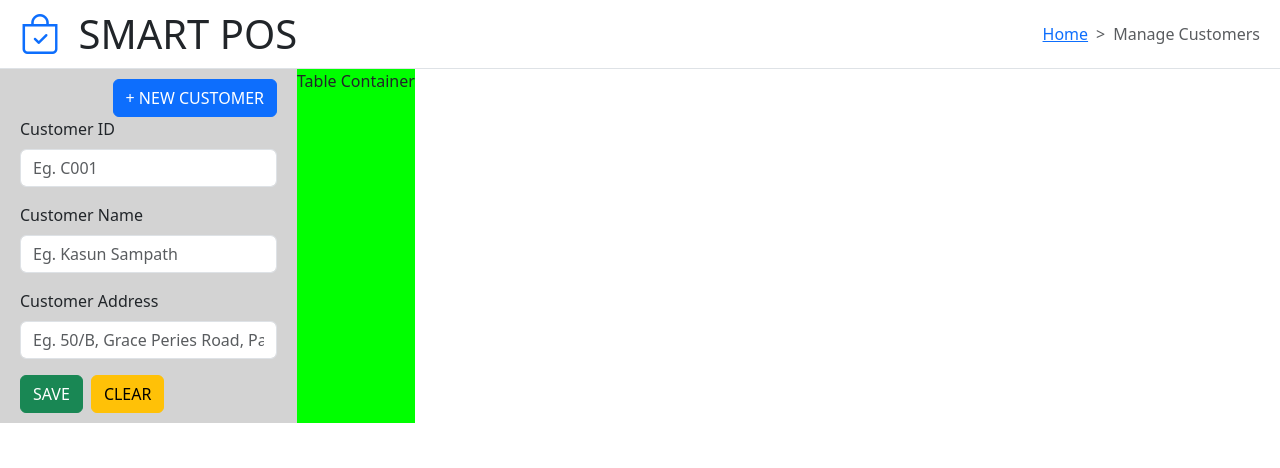
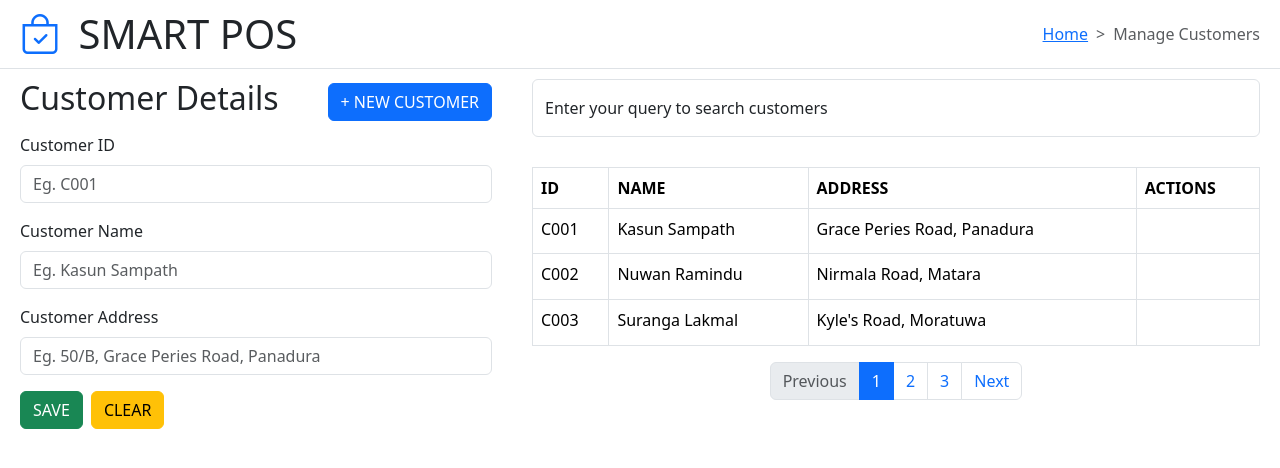
Before and after one commit to IJSE-Direct-Entry-Program-11/production-grade-design-systems, a plain HTML site: page bootstrap/exercise-1/index.html in a window 1280 px wide. Drawn offline with nearby package versions, Linux system fonts and the light colour scheme.

Commit message:
Add exercise-1

```diff
--- a/bootstrap/exercise-1/css/home.css
+++ b/bootstrap/exercise-1/css/home.css
@@ -10,17 +10,16 @@ main {
 }
 
 #form-container {
-    background-color: lightgray;
+    /* background-color: lightgray; */
     display: grid;
     padding: 10px 20px;
-}
-
-#btn-new-customer {
-    justify-self: end;
+    flex-basis: 40%;
 }
 
 #table-container {
-    background-color: lime;
+    display: grid;
+    padding: 10px 20px;
+    flex-basis: 60%;
 }
 
 @media all and (max-width: 991px) {
@@ -28,3 +27,23 @@ main {
         flex-direction: column;
     }
 }
+
+@media all and (min-width: 992px) and (max-width: 1199px) {
+    #form-container {
+        flex-basis: 45%;
+    }
+    #table-container {
+        flex-basis: 55%;
+    }
+}
+
+@media all and (max-width: 480px) {
+    header {
+        flex-direction: column;
+        justify-content: center;
+    }
+
+    #btn-new-customer span {
+        display: none;
+    }
+}
--- a/bootstrap/exercise-1/index.html
+++ b/bootstrap/exercise-1/index.html
@@ -32,9 +32,12 @@
     </header>
     <main>
         <form id="form-container" action="#" method="POST">
-            <button id="btn-new-customer" type="button" class="btn btn-primary">
-                + NEW CUSTOMER
-            </button>
+            <div class="d-flex align-items-center justify-content-between mb-2">
+                <h2>Customer Details</h2>
+                <button id="btn-new-customer" type="button" class="btn btn-primary">
+                    + NEW <span>CUSTOMER</span>
+                </button>
+            </div>
             <div class="mb-3">
                 <label for="txt-id" class="form-label">Customer ID</label>
                 <input type="text" class="form-control" name="id" id="txt-id" placeholder="Eg. C001">
@@ -52,7 +55,59 @@
                 <button type="reset" class="btn btn-warning">CLEAR</button>
             </div>
         </form>
-        <div id="table-container">Table Container</div>
+        <div id="table-container">
+            <div class="form-floating mb-3">
+                <input type="text" class="form-control" id="txt-search" placeholder="Enter your query to search customers">
+                <label for="txt-search">Enter your query to search customers</label>
+            </div>
+            <table class="table table-bordered table-hover">
+                <thead>
+                    <tr>
+                        <th>ID</th>
+                        <th>NAME</th>
+                        <th>ADDRESS</th>
+                        <th>ACTIONS</th>
+                    </tr>
+                </thead>
+                <tbody>
+                    <tr>
+                        <td>C001</td>
+                        <td>Kasun Sampath</td>
+                        <td>Grace Peries Road, Panadura</td>
+                        <td></td>
+                    </tr>
+                    <tr>
+                        <td>C002</td>
+                        <td>Nuwan Ramindu</td>
+                        <td>Nirmala Road, Matara</td>
+                        <td></td>
+                    </tr>
+                    <tr>
+                        <td>C003</td>
+                        <td>Suranga Lakmal</td>
+                        <td>Kyle's Road, Moratuwa</td>
+                        <td></td>
+                    </tr>
+                </tbody>
+            </table>
+            <div id="pagination-container" class="d-flex justify-content-center">
+                <nav>
+                    <ul class="pagination">
+                      <li class="page-item disabled">
+                        <a class="page-link">Previous</a>
+                      </li>
+                      <li class="page-item active"><a class="page-link" href="#">1</a></li>
+                      <li class="page-item" aria-current="page">
+                        <a class="page-link" href="#">2</a>
+                      </li>
+                      <li class="page-item"><a class="page-link" href="#">3</a></li>
+                      <li class="page-item">
+                        <a class="page-link" href="#">Next</a>
+                      </li>
+                    </ul>
+                  </nav>
+            </div>
+        </div>
     </main>
 </body>
 </html>
```
